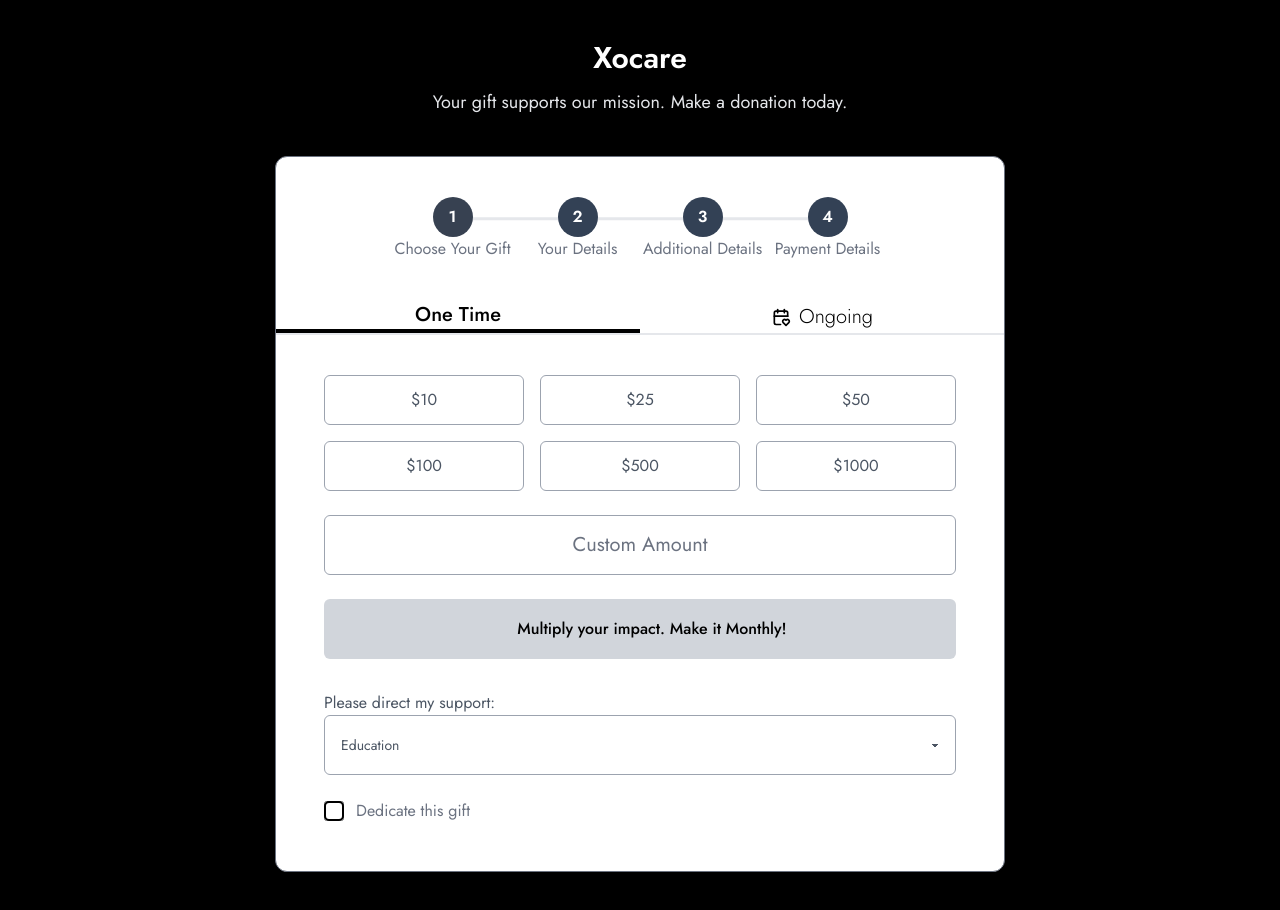
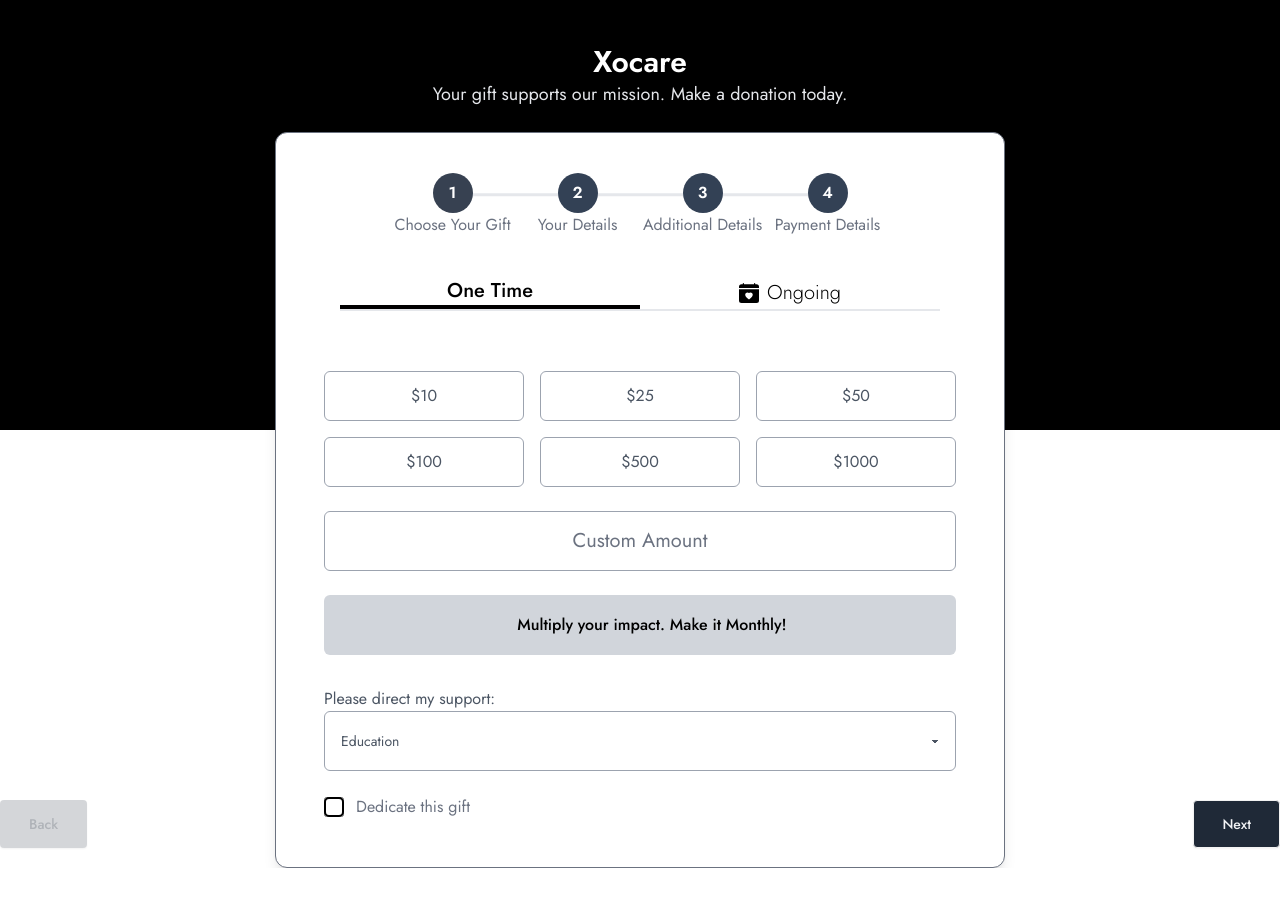
Before and after one commit to Nkusibeni23/Xocare, a React (Vite) app in the folder Frontend/: page /Donate in a window 1280 px wide. Shown: the top 910 px of the page. After the commit the page ends 868 px from the top, so only its background shows below. Built offline with nearby package versions, Linux system fonts and the light colour scheme; some icons are missing.

Commit message:
updated to background color

```diff
--- a/Frontend/src/components/Donate.jsx
+++ b/Frontend/src/components/Donate.jsx
@@ -1,10 +1,10 @@
 /* eslint-disable no-unused-vars */
 import { useState } from "react";
 import { TiTick } from "react-icons/ti";
-import { TbCalendarHeart } from "react-icons/tb";
 import "./donate.css";
 import DonateOnTime from "./pages/DonateOnTime";
 import DonateOnGoing from "./pages/DonateOnGoing";
+import { BsCalendarHeartFill } from "react-icons/bs";
 
 const Stepper = () => {
   const steps = [
@@ -30,16 +30,16 @@ const Stepper = () => {
     <>
       <div className="max-w-screen-3xl mx-auto bg-white min-h-screen">
         <div className="min-h-[430px] bg-black">
-          <div className="flex flex-col items-center justify-center text-white py-10 gap-10">
-            <div className="text-center">
-              <h2 className="font-semibold mb-3 text-3xl">Xocare</h2>
-              <p className="font-normal text-lg text-gray-200">
+          <div className=" absolute flex flex-col items-center justify-center text-white my-14 gap-6  w-full h-full">
+            <div className=" text-center">
+              <h2 className="font-semibold text-3xl">Xocare</h2>
+              <p className=" font-normal text-lg text-gray-200">
                 Your gift supports our mission. Make a donation today.
               </p>
             </div>
-            <div className="rounded-xl bg-white shadow-lg border border-gray-500 w-full md:w-[730px] h-auto py-10">
+            <div className="rounded-xl bg-white shadow-lg border border-gray-500 w-[730px] h-auto py-10">
               <div className="flex flex-col items-center justify-center">
-                <div className="flex w-full md:w-[500px] justify-center items-start mb-10">
+                <div className="flex w-[500px] justify-center items-start mb-10">
                   {steps.map((step, index) => (
                     <div
                       key={index}
@@ -59,7 +59,7 @@ const Stepper = () => {
                   ))}
                 </div>
 
-                <div className="grid grid-cols-2 w-full items-center text-black border-b-2 text-xl font-light">
+                <div className=" grid grid-cols-2 w-[600px]  items-center text-black border-b-2 text-xl font-light">
                   <button
                     onClick={() => setTab("onTime")}
                     className={`${
@@ -78,11 +78,11 @@ const Stepper = () => {
                         : "flex items-center justify-center gap-2"
                     }`}
                   >
-                    <TbCalendarHeart />
+                    <BsCalendarHeartFill />
                     Ongoing
                   </button>
                 </div>
-                <div className="mt-4 md:mt-[40px]">
+                <div className=" mt-[60px] text-black">
                   {tab === "onTime" && <DonateOnTime />}
                   {tab === "OnGoing" && <DonateOnGoing />}
                 </div>
@@ -92,9 +92,9 @@ const Stepper = () => {
         </div>
       </div>
 
-      <div className="flex flex-col md:flex-row justify-between md:items-center">
+      <div className="flex justify-between">
         <button
-          className="btn mb-4 md:mb-0"
+          className="btn"
           onClick={handleBack}
           disabled={currentStep === 1}
         >
--- a/Frontend/src/components/pages/onTime.css
+++ b/Frontend/src/components/pages/onTime.css
@@ -29,3 +29,12 @@
   border-radius: 5px;
   box-shadow: 0 0 5px rgba(0, 0, 0, 0.6);
 }
+
+.bg-black {
+  background-color: black;
+}
+
+.half-white {
+  height: 50%;
+  background-color: white;
+}
```
